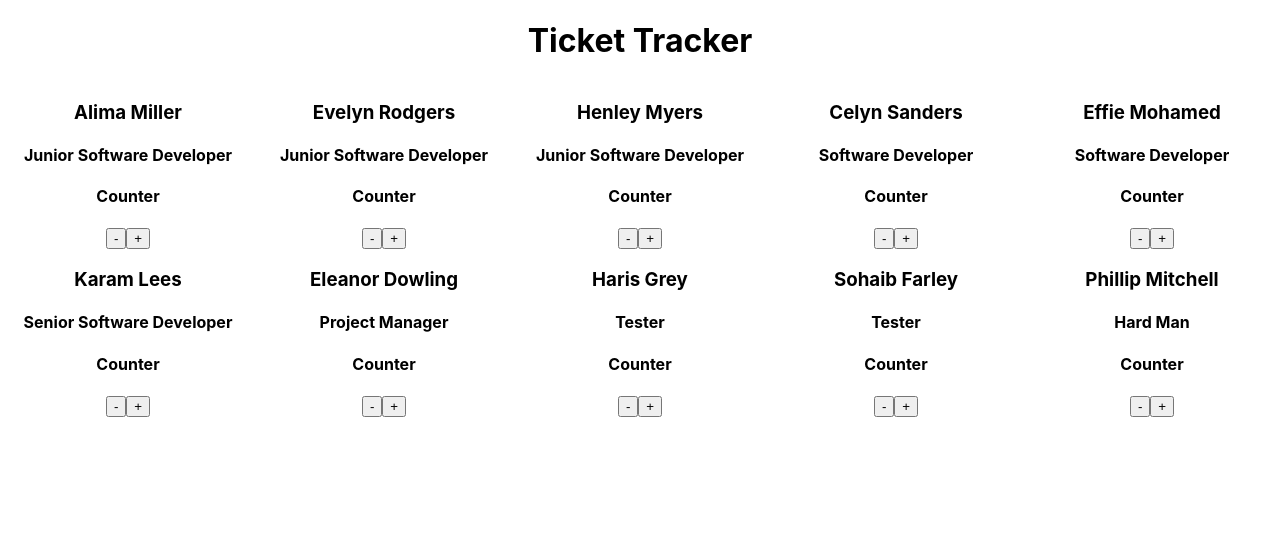
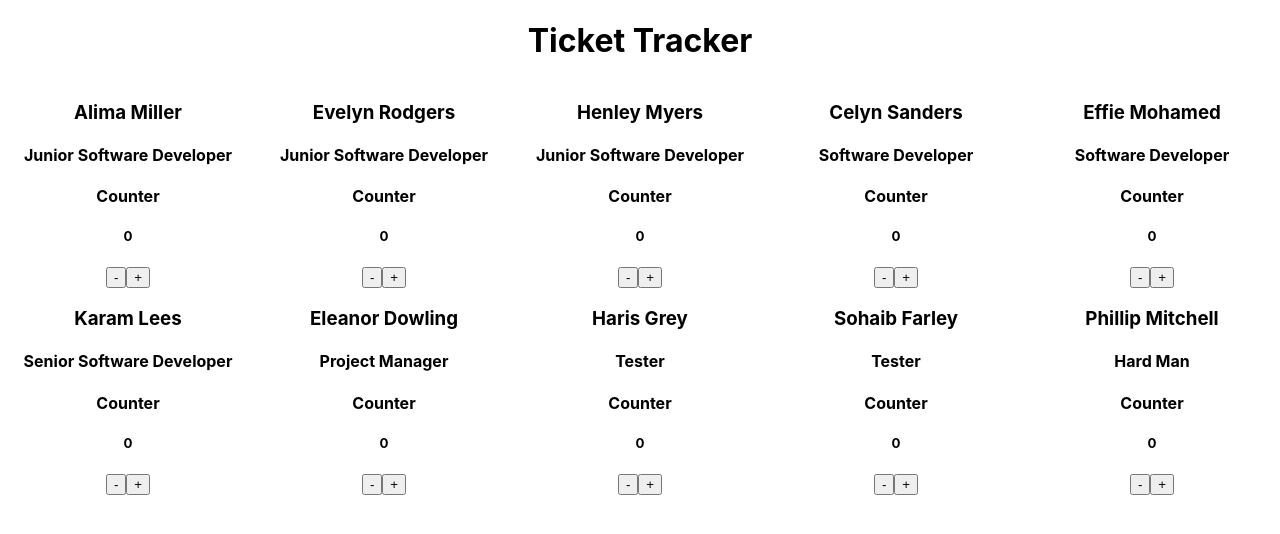
Before and after one commit to khorh/tools-ticket-tracker, a React (Create React App) app: page / in a window 1280 px wide. Shown: the top 534 px of the page. Built offline with nearby package versions, Linux system fonts and the light colour scheme.

Commit message:
added state and functions for the buttons

```diff
--- a/src/App.jsx
+++ b/src/App.jsx
@@ -5,10 +5,6 @@ import TicketTracker from "./components/TicketTracker/TicketTracker";
 import team from "./data/team";
 
 const App = () => {
-  console.log(team)
-
-
-
   return (
     <div className="App">
       <header>
--- a/src/components/TicketTracker/TicketTracker.jsx
+++ b/src/components/TicketTracker/TicketTracker.jsx
@@ -1,22 +1,28 @@
-import React from "react";
+import React, { useState } from "react";
 import "./TicketTracker.scss";
 
 const TicketTracker = ({teamArr}) => {
+    const [counter, setCounter] = useState(0);
+
+    const counterIncrement = () => setCounter(counter + 1);
+
+    const counterDecrement = () => counter === 0 ? setCounter(0) : setCounter(counter - 1);
+
     const ticketJsx = teamArr.map(elem => {
         return (
           <div>
-
             <h3>{elem.name}</h3>
             <h4>{elem.role}</h4>
             <div>
               <h4>Counter</h4>
-              <button>-</button>
-              <button>+</button>
+              <h5>{counter}</h5>
+                <button onClick={counterDecrement}>-</button>
+                <button onClick={counterIncrement}>+</button>
             </div>
           </div>
+        );
+      });
 
-        )
-      })
     return (
         <section className="ticket-container">
           {ticketJsx}
```
